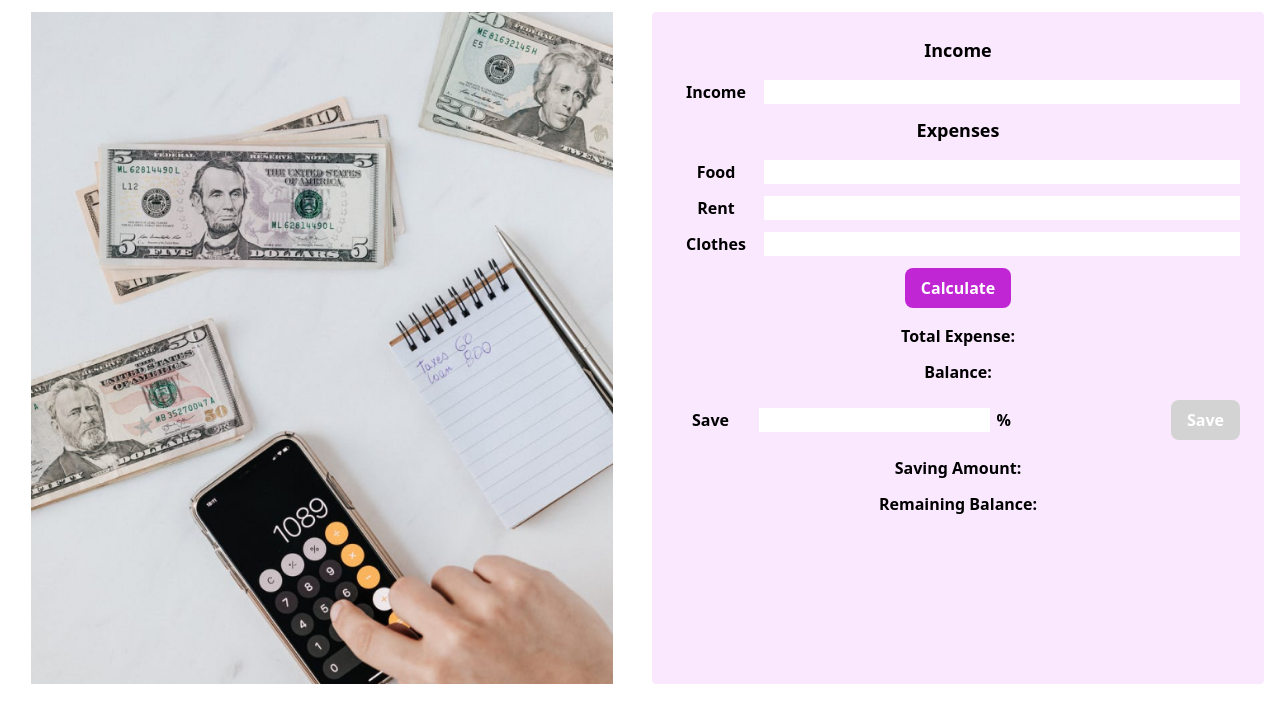
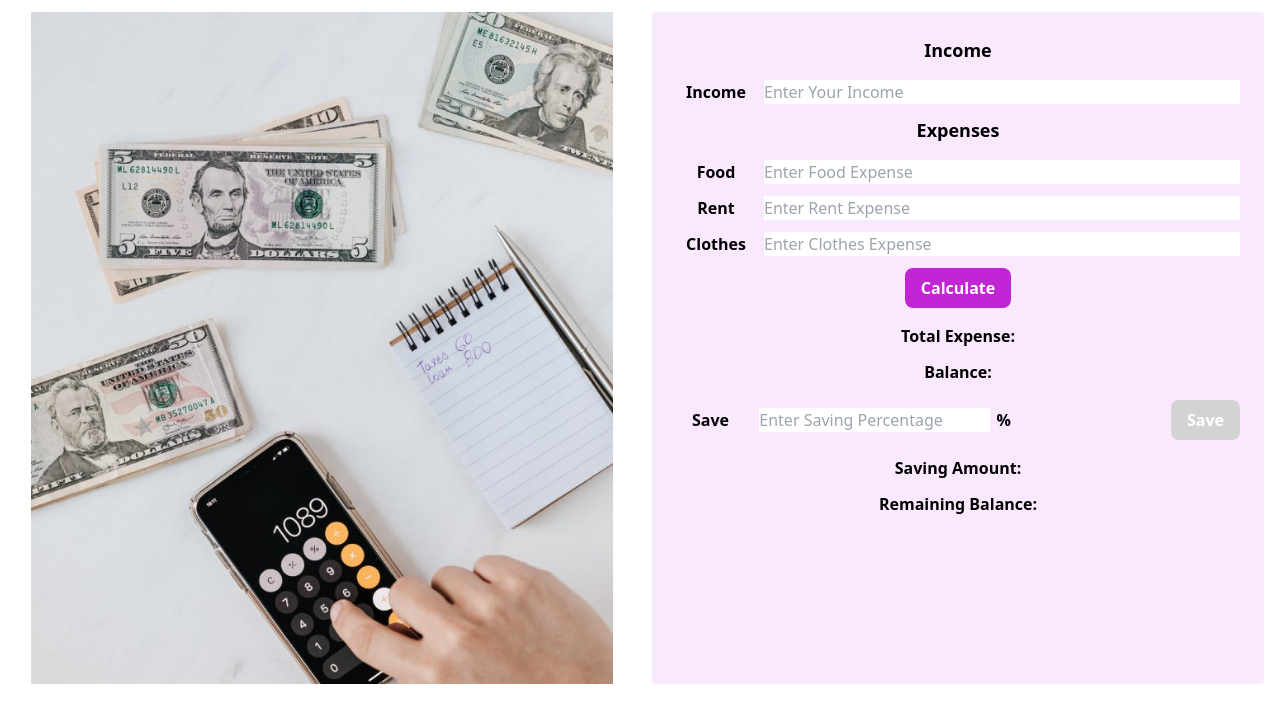
Before and after one commit to abdullah107189/savingSite, a plain HTML site: page index.html in a window 1280 px wide. Shown: the part 40-762 px from the top of the page. Drawn offline with nearby package versions, Linux system fonts and the light colour scheme.

Commit message:
placeholder added

```diff
--- a/index.html
+++ b/index.html
@@ -23,20 +23,20 @@
                     <h5 class="text-lg font-bold mb-4">Income</h5>
                     <div class="mb-3 flex items-center">
                       <label for="income" class="font-bold mr-2 w-20">Income</label>
-                      <input type="text" class="flex-grow form-input" id="income">
+                      <input placeholder="Enter Your Income" type="text" class="flex-grow form-input" id="income">
                     </div>
                     <h5 class="text-lg font-bold mb-4">Expenses</h5>
                     <div class="mb-3 flex items-center">
                       <label for="food" class="font-bold mr-2 w-20">Food</label>
-                      <input type="text" class="flex-grow form-input" id="food">
+                      <input placeholder="Enter Food Expense" type="text" class="flex-grow form-input" id="food">
                     </div>
                     <div class="mb-3 flex items-center">
                       <label for="rent" class="font-bold mr-2 w-20">Rent</label>
-                      <input type="text" class="flex-grow form-input" id="rent">
+                      <input placeholder="Enter Rent Expense" type="text" class="flex-grow form-input" id="rent">
                     </div>
                     <div class="mb-3 flex items-center">
                       <label for="clothes" class="font-bold mr-2 w-20">Clothes</label>
-                      <input type="text" class="flex-grow form-input" id="clothes">
+                      <input placeholder="Enter Clothes Expense" type="text" class="flex-grow form-input" id="clothes">
                     </div>
                     <button id="calculate-btn" class="btn bg-fuchsia-600 text-white py-2 px-4 rounded-lg font-bold" onclick="calculateExpense()">Calculate</button>
                     <div class="my-4">
@@ -47,7 +47,7 @@
                     <div class="mb-3 flex items-center">
                         <label for="save" class="font-bold mr-2 w-20">Save</label>
                         <div class="w-1/2">
-                          <input type="text" class="form-input" id="save">
+                          <input placeholder="Enter Saving Percentage" type="text" class="form-input" id="save">
                         </div>
                         <div class="w-1/2 flex items-center justify-between">
                             <h4 class="font-bold mr-3">%</h4>
```
